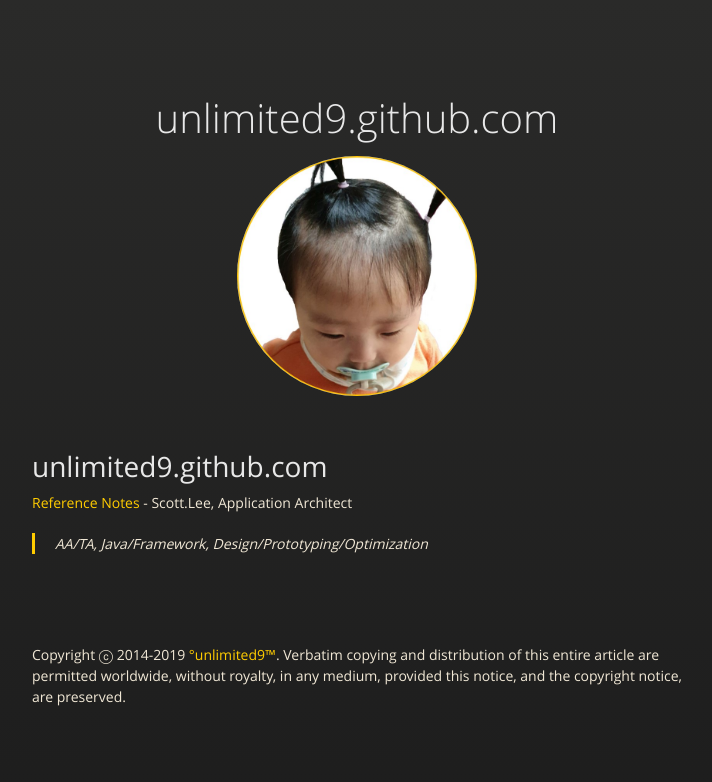
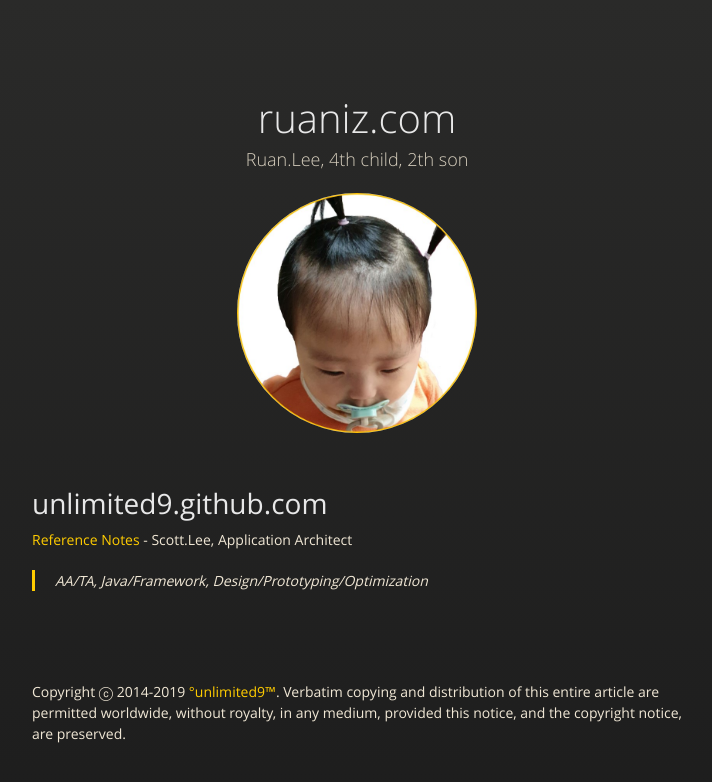
Before and after one commit to unlimited9/unlimited9.github.com, a Jekyll site: the page built from README.md, in a window 1280 px wide. Shown: the top 782 px of the page, without its empty margins (283-995 px from the left). Built offline with Jekyll 4.4.1, drawn with Linux system fonts in a browser that asks for light colours; our own code applies the rules of GitHub Pages for plain Markdown files; the repository's description, which GitHub fills in, is left out.

Commit message:
Update _config.yml

```diff
--- a/_config.yml
+++ b/_config.yml
@@ -1 +1,9 @@
+title: ruaniz.com
+description: Ruan.Lee, 4th child, 2th son
+
 theme: jekyll-theme-slate
+
+show_downloads: true
+
+google_analytics:
+google_ads:
```
